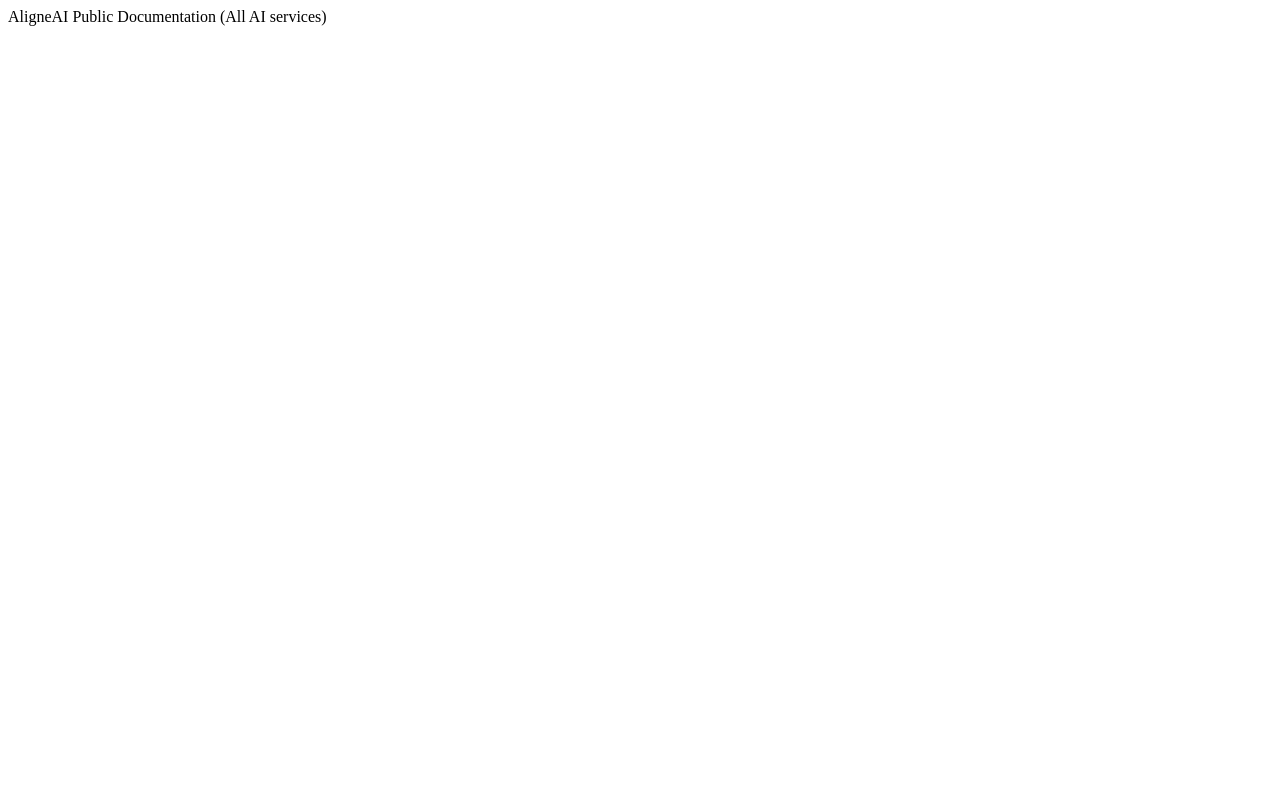
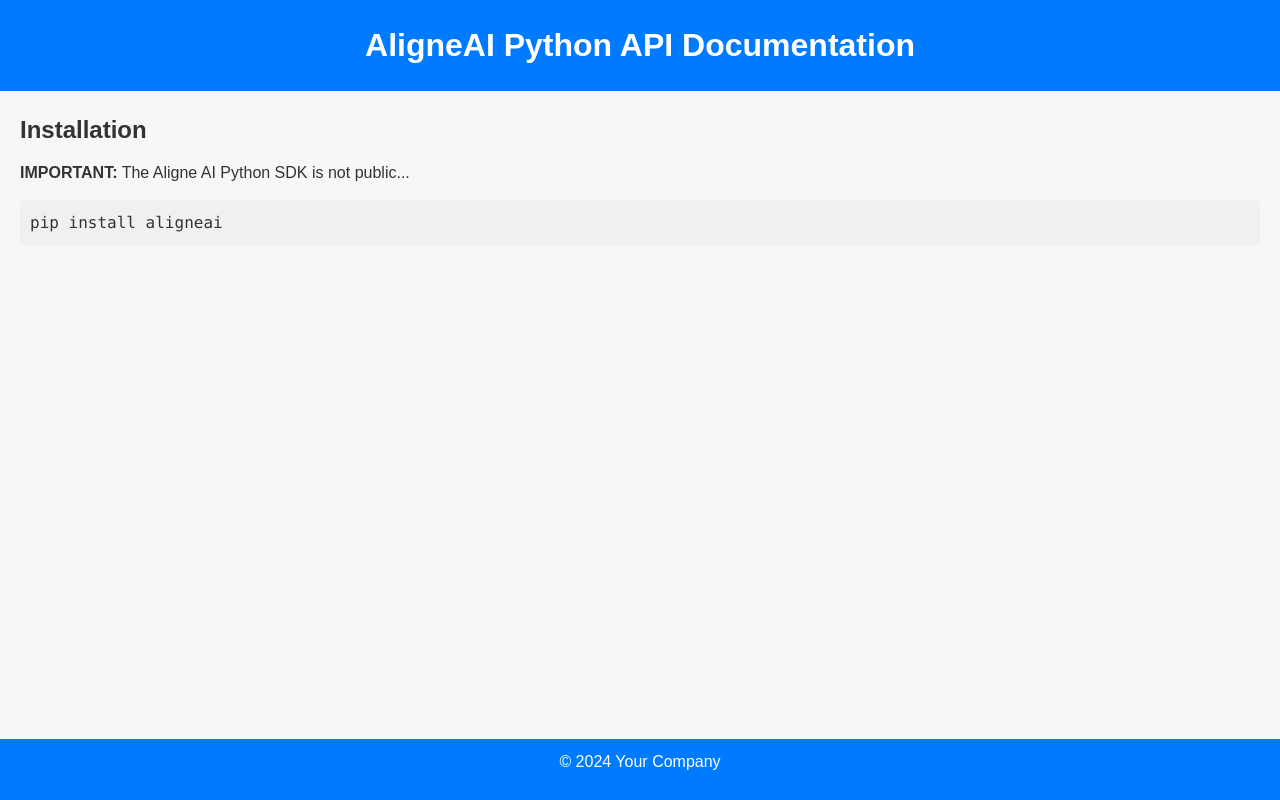
Before and after one commit to aligne/aligne.github.io, a plain HTML site: page index.html in a window 1280 px wide. Drawn offline with Linux system fonts and the light colour scheme; files that its build step writes are made by us from their sources.

Commit message:
Testing CSS

```diff
--- a/index.html
+++ b/index.html
@@ -1 +1,25 @@
-AligneAI Public Documentation (All AI services)
+<!DOCTYPE html>
+<html lang="en">
+<head>
+    <meta charset="UTF-8">
+    <meta name="viewport" content="width=device-width, initial-scale=1.0">
+    <title>AligneAI Python API Documentation</title>
+    <link rel="stylesheet" href="css/style.css">
+</head>
+<body>
+    <header>
+        <h1>AligneAI Python API Documentation</h1>
+    </header>
+    <main>
+        <section id="installation">
+            <h2>Installation</h2>
+            <p><strong>IMPORTANT:</strong> The Aligne AI Python SDK is not public...</p>
+            <pre><code>pip install aligneai</code></pre>
+        </section>
+        <!-- Other sections go here -->
+    </main>
+    <footer>
+        <p>&copy; 2024 Your Company</p>
+    </footer>
+</body>
+</html>
--- /dev/null
+++ b/style.css
@@ -0,0 +1,61 @@
+/* Reset some default browser styles */
+body, h1, h2, p, pre, code {
+    margin: 0;
+    padding: 0;
+}
+
+body {
+    font-family: Arial, sans-serif;
+    line-height: 1.6;
+    background-color: #f7f7f7;
+    color: #333;
+}
+
+header {
+    background-color: #007bff;
+    color: #fff;
+    padding: 20px;
+    text-align: center;
+}
+
+h1 {
+    font-size: 2em;
+}
+
+main {
+    padding: 20px;
+}
+
+section {
+    margin-bottom: 40px;
+}
+
+h2 {
+    font-size: 1.5em;
+    margin-bottom: 10px;
+}
+
+p {
+    margin-bottom: 15px;
+}
+
+pre {
+    background-color: #f0f0f0;
+    padding: 10px;
+    overflow-x: auto;
+    border-radius: 5px;
+}
+
+code {
+    font-family: Consolas, monospace;
+}
+
+footer {
+    background-color: #007bff;
+    color: #fff;
+    text-align: center;
+    padding: 10px 0;
+    position: fixed;
+    bottom: 0;
+    width: 100%;
+}
```
Also changed, not shown: 1 other file.
